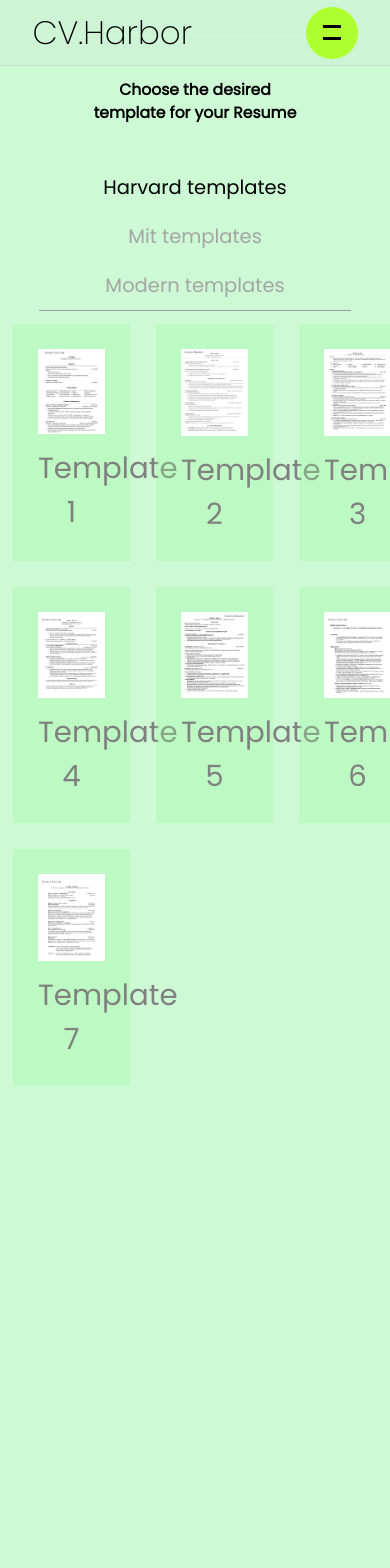
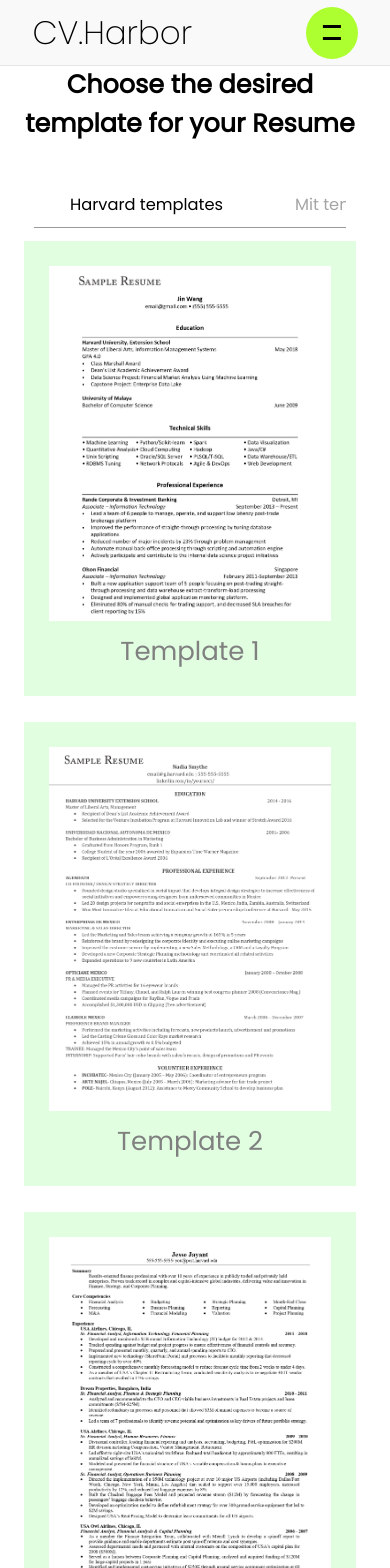
Before and after one commit to Subaash1706/CVHarbor, a React (Vite) app: page / in a window 390 px wide. Shown: the top 1568 px of the page. Before the commit the page ends 1197 px from the top, so only its background shows below. Built offline with nearby package versions, Linux system fonts and the light colour scheme; a web font is replaced by a local one.

Commit message:
style: add responsiveness

```diff
--- a/src/App.css
+++ b/src/App.css
@@ -3,11 +3,12 @@
     padding: 0;
     box-sizing: border-box;
     font-size: 13px;
+    scrollbar-width: thin!important;
     /* scrollbar-gutter: stable; */
 }
 body{
-    background-color: palegreen;
-    background-color: #CDFAD5;
+    /* background-color: palegreen; */
+    /* background-color: #CDFAD5; */
 }
 hr{
     margin-bottom: 6px;
@@ -26,8 +27,8 @@
     font-family: 'Poppins';
     padding: 4rem;
     width: 100%;
-    /* border: solid; */
-    /* border-radius: 25px; */
+    /* border: solid;
+    border-radius: 50px; */
 }
 .formSectionContainer input, .formSectionContainer select, textarea{
     position: relative;
@@ -35,9 +36,10 @@
     padding: 15px;
     margin: 8px 0px 15px 0px;
     border-radius: 15px;
+    border-radius: 10px;
     border: 1px solid gray;
     width: 100%;
-    box-shadow:5px 5px 0px green;
+    box-shadow:5px 5px 0px black;
     transition: all 250ms;
 }
 input:focus, select:focus, textarea:focus{
@@ -48,6 +50,11 @@
     /* outline: 2px dashed rgba(0, 128, 0, 0.486); */
     /* outline-offset: 2px; */
 }
+input:disabled{
+    background-color: rgba(128, 128, 128, 0.116);
+    translate: 5px 5px;
+    box-shadow: 0px 0px 0px transparent;
+}
 .formSectionContainer option{
     font-size: 1.55rem;
     padding: 5px;
@@ -55,14 +62,14 @@
 .formSectionContainer input[type='checkbox']{
     box-shadow: 0px 0px 0px transparent;
     scale: 1.75;
-    vertical-align: middle;
+    /* vertical-align: middle; */
 }
 .formSectionContainer input[type='checkbox']:focus{
     translate: 0px 0px;
 }
 
 .formSectionContainer label{
-    /* display: none; */
+    display: none;
     font-size: 1.05rem;
     color: gray;
     color: black;
@@ -174,17 +181,58 @@
     100%{ transform: scale( 0, 1)}
 }
 .printable{
-    width: 505px;
+    /* width: 505px; */
+    max-width: 505px;
     aspect-ratio: 1/1.414;
+    scale: 75%;
     border: 0.5px solid gray;
+    border-radius: 15px;
     background-color: white;
     margin: auto;
+    position: relative;
+    overflow: hidden;
     /* background-color: yellow; */
+}
+.printablePreview{
+    position: absolute;
+    inset: 0;
+    background: rgba(176, 141, 110, 0.44);
+    display: flex;
+    justify-content: center;
+    align-items: center;
+}
+.printablePreview div{
+    width: 7rem;
+    aspect-ratio: 1;
+    background-color: white;
+    border-radius: 50%;
+    display: grid;
+    place-items: center;
+    cursor:pointer;
+    transition: all 250ms;
+    transform-origin: center;
+}
+.printablePreview img{
+    width: 30px;
+    aspect-ratio: 1;
+}
+.printablePreview div:hover{
+    transform: rotateZ(-225deg) scale(1.05);
+}
+.printPreviewView{
+    scale: 1.25;
+    top: 80px;
+    position: relative;
+    margin: auto;
+    transform-origin:center top;
+}
+.preview{
+    background-color: red;
 }
 @media screen and (width < 1024px){
     main{
         display: flex;
-        flex-direction: column;
+        flex-direction: column!important;
         justify-content: center;
     }
 }
@@ -207,5 +255,7 @@
         aspect-ratio: 1/1.414;
         scale: 2;
         transform-origin: left top;
+        border: 0px solid transparent;
+        border-radius: 0px;
     }
 }
--- a/src/components/cv_components/a4/a4container.module.css
+++ b/src/components/cv_components/a4/a4container.module.css
@@ -1,9 +1,34 @@
 .a4container{
-    max-height: 100vh;
-    width: 60%;
-    padding-block: 2rem;
-    margin-top: 1.5rem;
-    overflow-y: scroll;
-    scale: 1;
-    scrollbar-gutter: stable;
+    position: relative;
+    top: 0;
+    right: 10px;
+    overflow: auto;
+    min-height: 100%;
+    width: 55%;
+    /* max-width: 100vw; */
+    background-color: lightgoldenrodyellow;
+    -webkit-mask: linear-gradient(to bottom,  white 90%, transparent);
+    mask: linear-gradient(to bottom,  white 90%, transparent);
 }
+.backButton{
+    font-family: 'poppins';
+    position: fixed;
+    left: 15px;
+    top: 10%;
+    /* border: solid; */
+    background-color: peachpuff;
+    padding: 15px;
+    font-size: 1.5rem;
+    border-radius: 35px;
+    cursor: pointer;
+    border: 5px solid transparent;
+}
+.backButton:hover{
+    background-color: transparent;
+    border: 5px solid peachpuff;
+}
+.backButton img{
+    vertical-align: middle;
+    transform: rotateZ(180deg);
+    margin-right: 8px;
+}
--- a/src/components/cv_components/a4/sheet.module.css
+++ b/src/components/cv_components/a4/sheet.module.css
@@ -2,6 +2,6 @@
     width: 505px;
     aspect-ratio: 1/1.414;
     border: 0.5px solid gray;
-    background-color: white;
+    background-color: blue;
     margin: auto;
 }
--- a/src/components/form/existing_data/existing.module.css
+++ b/src/components/form/existing_data/existing.module.css
@@ -1,4 +1,6 @@
 .number{
+    font-family: 'poppins';
+    font-weight: 900;
     position: absolute;
     right: 0;
     font-size: 5rem;
--- a/src/components/form/form.module.css
+++ b/src/components/form/form.module.css
@@ -2,6 +2,8 @@
     width: 100%;
     display: flex;
     position: relative;
+    padding-bottom: 2rem;
+    /* border: solid; */
 }
 .pageSelector{
     display: inline;
--- a/src/components/form/nextcontainer.module.css
+++ b/src/components/form/nextcontainer.module.css
@@ -2,14 +2,14 @@
     position: fixed;
     left: 0;
     bottom: 0;
-    width: 50%;
+    width: 40%;
     height: 6rem;
     padding: 5px 2rem 0px 0px;
     display: flex;
     justify-content: end;
     align-items: center;
-    z-index: 500;
-    background: repeating-linear-gradient(45deg,rgba(0, 128, 0, 0.1) 0,rgba(0, 128, 0, 0.1) 20px, transparent 20px, transparent 40px);
+    z-index: 250;
+    /* background: repeating-linear-gradient(45deg,rgba(0, 128, 0, 0.1) 0,rgba(0, 128, 0, 0.1) 20px, transparent 20px, transparent 40px); */
     border-radius: 20px;
 }
 .nextContainer button{
--- a/src/components/main.module.css
+++ b/src/components/main.module.css
@@ -1,13 +1,16 @@
 main{
-    margin-top: 4rem;
-    margin-bottom: 2rem;
     display: flex;
     flex-direction: row;
-    flex-wrap: wrap;
-    justify-content: center;
-    height: 100%;
+    /* flex-wrap: wrap; */
+    justify-content: space-evenly;
+    align-items: start;
+    min-height: 100vh;
     overflow-y: auto;
+    max-width: 100vw;
+    /* max-width: 100vw; */
     scrollbar-gutter: stable;
+    /* margin-bottom: 3rem */
+    ;
 }
 main form{
     width: 40%;
@@ -15,7 +18,7 @@
     margin: 0;
     margin-top: 2rem;
     position: relative;
-    /* z-index: 100; */
+    z-index: 100;
 }
 /* main form::after{
     content: '';
@@ -36,13 +39,11 @@
     z-index: -1;
 } */
 ::-webkit-scrollbar{
-   width: 5px;
+   width: 2px;
 }
 ::-webkit-scrollbar-track{
     background-color: rgba(128, 128, 128, 0.347);
 }
 ::-webkit-scrollbar-thumb{
-    width: 15px;
-    padding: 5px;
     background-color: rgba(0, 0, 0, 0.274);
 }
--- a/src/components/navbar/navbar.module.css
+++ b/src/components/navbar/navbar.module.css
@@ -6,7 +6,7 @@
     text-align: center;
     min-width: 100vw;
     transition: all 500ms;
-    z-index: 199;
+    z-index: 300;
  }
 .navbarContainer{
     font-family: 'poppins';
@@ -134,6 +134,10 @@
     background-color: lightblue;
     margin-left: 1rem;
 }
+.expandedNavPrint:disabled{
+    pointer-events: none;
+    cursor: not-allowed;
+}
 @keyframes shake {
     from{
         transform: translateX(-50%) rotateZ(30deg);
--- a/src/components/pagecounter.module.css
+++ b/src/components/pagecounter.module.css
@@ -1,12 +1,10 @@
 @import url('https://fonts.googleapis.com/css2?family=Poppins:ital,wght@0,200;0,400;1,200&display=swap');
 :root{
     --FONT-SIZE: 7rem;
-    --FONT-WEIGHT: 200;
+    --FONT-WEIGHT: 900;
 }
 .pageSelectorSection{
-    text-align: right;
     font-family: 'poppins';
-    margin-right: auto;
     font-size: var(--FONT-SIZE);
     font-weight: var(--FONT-WEIGHT);
     display: flex;
@@ -16,22 +14,31 @@
     max-height: var(--FONT-SIZE);
     width: 20rem;
     text-align: left;
-    position: relative;
+    position: fixed;
+    left: 5%;
+    /* border: solid; */
 }
 
 .pageSelectorSection::after{
-    content: '/';
+    content: 'of';
+    font-weight: 400;
+    color: gray;
+    display: inline-block;
+    margin: 1.55rem;
     position: absolute;
     left: 50%;
     padding: 5px;
-    translate: -50% 0px;
+    translate: -70% 0px;
 }
 .pageSelectorSection div{
-    padding: 0px 1.5rem;
+    padding: 0px 0.75rem;
 }
 .currentPage{
-    translate: 0px calc(8.289*7rem);
+    /* display: inline-block; */
+    translate: 0px calc(8.24*7rem);
     transition: all 500ms;
+    margin-right: 75px;
+    text-align: center;
 }
 .currentPage div{
     transition: all 500ms;
@@ -41,6 +48,10 @@
     /* font-style: italic; */
     font-weight: var(--FONT-WEIGHT);
     font-size: var(--FONT-SIZE);
+}
+.pageSelectorTotalPages{
+    /* border: solid; */
+    text-align: left;
 }
 .currentPage span{
     max-height: var(--FONT-SIZE);
--- a/src/components/resume_selector_carousal/carousal.module.css
+++ b/src/components/resume_selector_carousal/carousal.module.css
@@ -1,74 +1,15 @@
-/* .carousal{
-    transition: all 500ms;
-}
-.carousalWrapper{
-    width: 48%;
-    height: 100vh;
-    margin-top: 1.5rem;
-    overflow-x: hidden;
-    position: relative;
-}
-.arrowContainer{
-    position: absolute;
-    top: 40%;
-    left: 2.5%;
-    width: 95%;
-    z-index: 50;
-    display: flex;
-    justify-content: space-between;
-}
-.arrowContainer img{
-    background-color: white;
-    width: 40px;
-    aspect-ratio: 1;
-    padding: 5px;
-    scale: 1.55;
-    z-index: 50;
-    border-radius: 50%;
-    box-shadow: 0px 0px 8px rgba(0, 0, 0, 0.499);
-    cursor: pointer;
-}
-.lArrow{
-    transform: rotateZ(180deg);
-}
-.carousal{
-    justify-content: start;
-    max-width: 100%;
-    max-height: 100%;
-    text-align: center;
-    transition: all 500ms;
-}
-.carousal img{
-    position: absolute;
-    top: 0;
-    max-width: 65%;
-    aspect-ratio: 12/16;
-    translate: -50% 0px;
-    box-shadow: 0px 0px 8px rgba(0, 0, 0, 0.725);
-    border: 1px solid rgba(0, 0, 0, 0.411);
-}
-.current{
-    z-index: 50;
-    box-shadow: 0px 0px 25px rgba(0, 0, 0, 0.725);
-}
-.prev{
-    scale: 0.85;
-    transform: translate(-50%, 0%);
-}
-.next{
-    scale: 0.85;
-    transform: translate(50%, 0%);
-} */
 .templateSelectorContainer{
-    margin-top: 2rem;
     font-family: 'poppins';
     display: flex;
     flex-direction: column;
     align-items: center;
+    margin-top: 5rem;
+    min-width: 100%;
+    min-height: 100vh;
 }
 .templateSelectorContainer h1{
     max-width: 55vw;
-    font-size: 4vw;
+    font-size: 4rem;
     text-align: center;
 }
 .templateLinkWrapper{
@@ -84,6 +25,7 @@
     display: inline-block;
     padding: 10px;
     color: rgb(165, 165, 165);
+    max-width: 25rem;
 }
 .templateLinkContainer li> a{
     font-size: 1.5rem;
@@ -162,3 +104,81 @@
     translate: -100% -350%;
     transition: all 150ms;
 } */
+@media screen and (width < 1024px) and (width >= 769px){
+    .templateSelectorContainer h1{
+        max-width: 90vw;
+        /* background-color: red; */
+    }
+    .templateLinkContainer li > a{
+        padding: 0px;
+        margin: 0px;
+    }
+    .templatePreview{
+        max-width: 40vw;
+    }
+    .templatePreviewWrapper{
+        grid-template-columns: repeat(2, 1fr);
+    }
+}
+@media screen and (width < 769px) and (width >= 481px){
+    .templateSelectorContainer h1{
+        font-size: 6.5vw;
+        max-width: 85vw;
+    }
+    .templateLinkWrapper{
+        width: fit-content;
+        overflow-x: auto;
+        touch-action: pan-x;
+    }
+    .templateLinkContainer{
+        display: flex;
+        justify-content: start;
+        align-items: start;
+        flex-wrap: nowrap;
+    }
+    .templateLinkContainer li>a{
+        width: fit-content;
+        white-space: nowrap;
+        font-size: 1.25rem;
+        padding: none;
+        margin:none;
+    }
+    .templatePreviewWrapper{
+        grid-template-columns: repeat(1, 1fr);
+    }
+    .templatePreview{
+        max-width: 90vw;
+        font-size: 2rem;
+    }
+}
+@media screen and (width<481px) {
+    .templateSelectorContainer h1{
+        font-size: 6.5vw;
+        max-width: 90vw;
+    }
+    .templateLinkWrapper{
+        width: fit-content;
+        overflow-x: auto;
+        touch-action: pan-x;
+    }
+    .templateLinkContainer{
+        display: flex;
+        justify-content: start;
+        align-items: start;
+        flex-wrap: nowrap;
+    }
+    .templateLinkContainer li>a{
+        width: fit-content;
+        white-space: nowrap;
+        font-size: 1.25rem;
+        padding: none;
+        margin:none;
+    }
+    .templatePreviewWrapper{
+        grid-template-columns: repeat(1, 1fr);
+    }
+    .templatePreview{
+        max-width: 85vw;
+        font-size: 2rem;
+    }
+}
```
